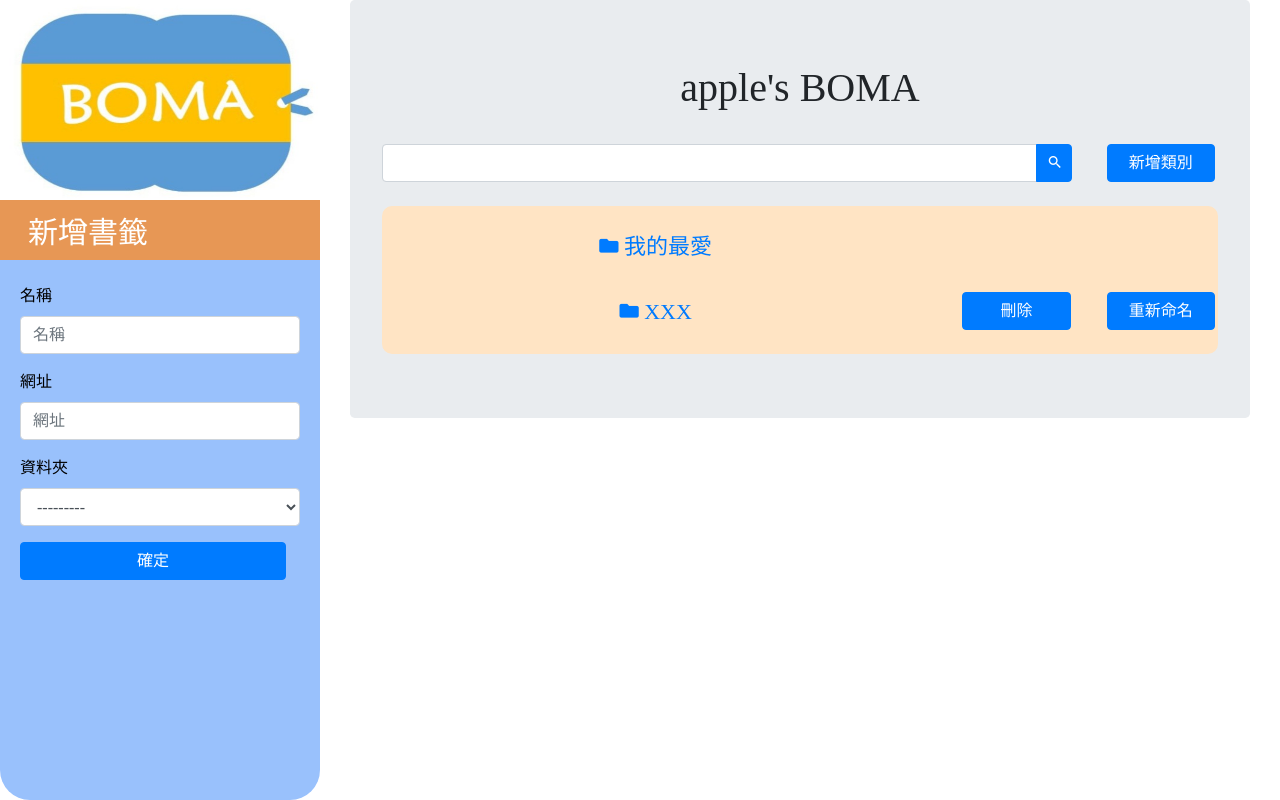
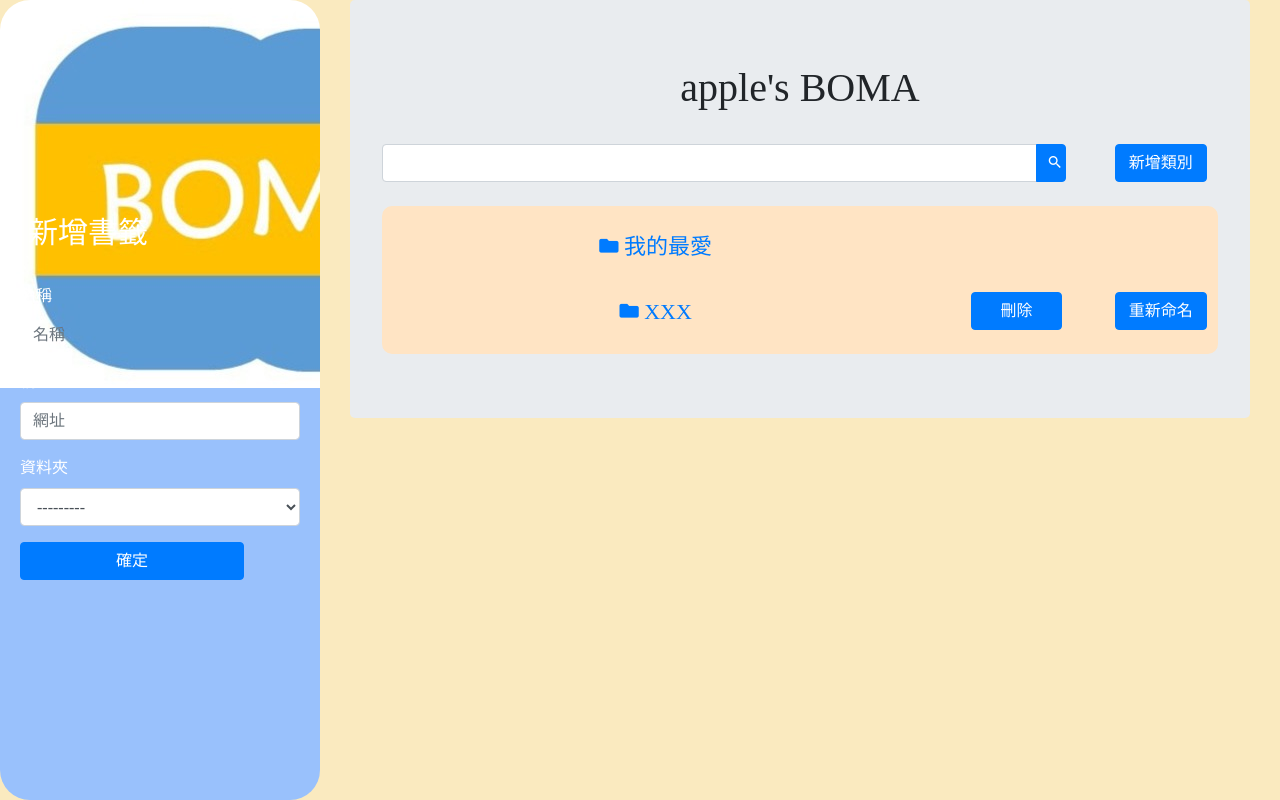
Before and after one commit to ben32388/boma, a Django app: page / in a window 1280 px wide. Run offline with Django 3.2, Linux system fonts and the light colour scheme; the visitor is signed in with stand-in values (Sample User, id 1); data that the repository does not hold is empty; some libraries are stand-ins or nearby versions.

Commit message:
Test顏色修改

```diff
--- a/static/css/sidebar.css
+++ b/static/css/sidebar.css
@@ -2,7 +2,10 @@
     font-family: 微軟正黑體;
 }
 
+html{
 
+    background-color:rgb(250, 234, 191);
+}
 .sidebar-container {
     border-radius: 30px;
     position: fixed;
@@ -10,7 +13,7 @@
     height: 100%;
     left: 0;
     background-color: #99c1fc;
-    color: black;
+    color:white;
     overflow-x: hidden;
     overflow-y: auto;
 }
@@ -23,16 +26,28 @@
     }
 }
 
+
 .jumbotron {
     padding: 1rem 2rem;
     margin-bottom: 0rem;
-    background-color: antiquewhite;
+    background-color:rgb(250, 234, 191);
+    border-radius: .3rem;
+}
+
+.jumb{
+
+    padding: 1rem 2rem;
+    margin-bottom: 0rem;
+    background-color:rgb(245, 193, 135);
     border-radius: .3rem;
 }
 
 .container-fluid {
     padding-right: 0px;
     padding-left: 0px;
+    background-color:rgb(250, 234, 191);
+
+
 }
 
 .content-container {
@@ -43,12 +58,15 @@
 .sidebar-logo {
     height: 200px;
     background-color:#e9ecef;
+
 }
 
-.logo-img{
+.img logo-img{
 
     width: 320px;
     height: 200px;
+
+
 }
 
 
@@ -60,6 +78,8 @@
     font-family: monospace;
     height:50px;
 }
+
+
 
 .sidebar-content{
     background-color: #99c1fc;
@@ -99,7 +119,7 @@
 }
 
 .btn-primary {
-    width: 95%;
+    width: 80%;
     color: #fff;
     background-color: rgb(233, 199, 107);
     border-color: rgb(255, 229, 157);
@@ -112,7 +132,7 @@
 
 .content-container {
     padding-left: 320px;
-    background-color: #fff;
+    background-color:rgb(250, 234, 191);
 
 }
 
```
